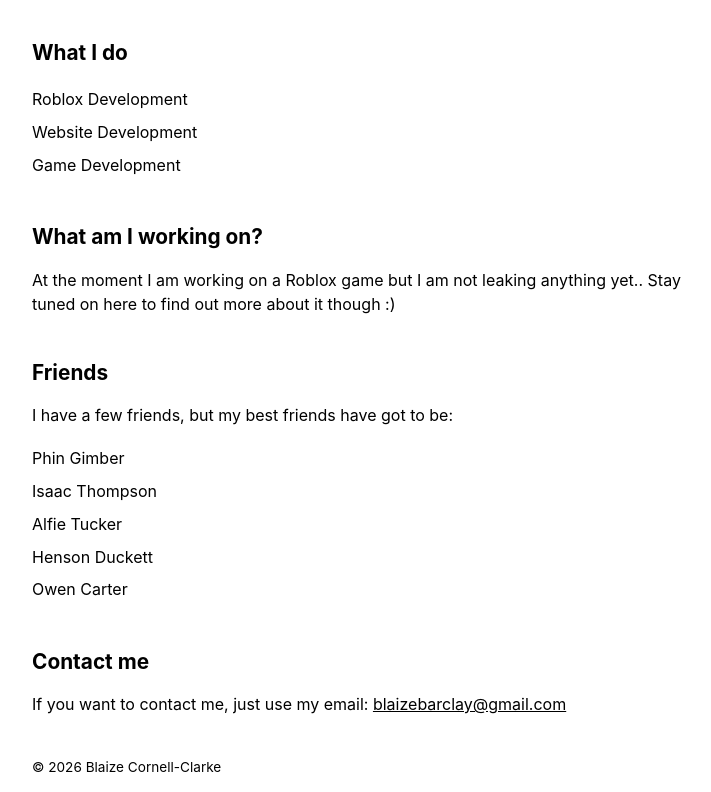
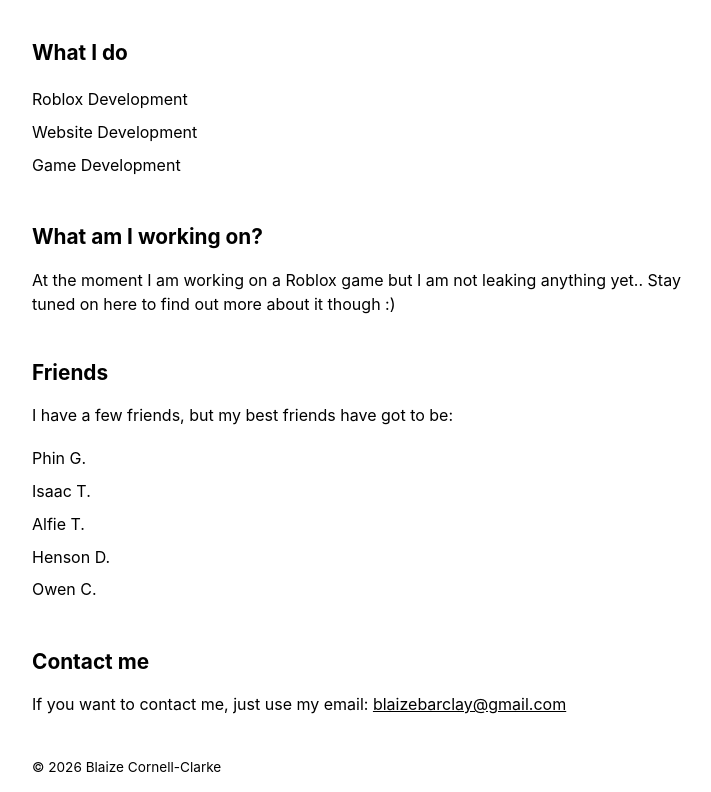
Before and after one commit to blaizebcc1/portfolio, a plain HTML site: page index.html in a window 1280 px wide. Shown: the part 542-1334 px from the top of the page, without its empty margins (272-983 px from the left). Drawn offline with Linux system fonts and the light colour scheme.

Commit message:
shorten friends last names to initials

```diff
--- a/index.html
+++ b/index.html
@@ -63,11 +63,11 @@
     <h2>Friends</h2>
     <p>I have a few friends, but my best friends have got to be:</p>
     <ul class="friends">
-      <li>Phin Gimber</li>
-      <li>Isaac Thompson</li>
-      <li>Alfie Tucker</li>
-      <li>Henson Duckett</li>
-      <li>Owen Carter</li>
+      <li>Phin G.</li>
+      <li>Isaac T.</li>
+      <li>Alfie T.</li>
+      <li>Henson D.</li>
+      <li>Owen C.</li>
     </ul>
   </section>
 
```
